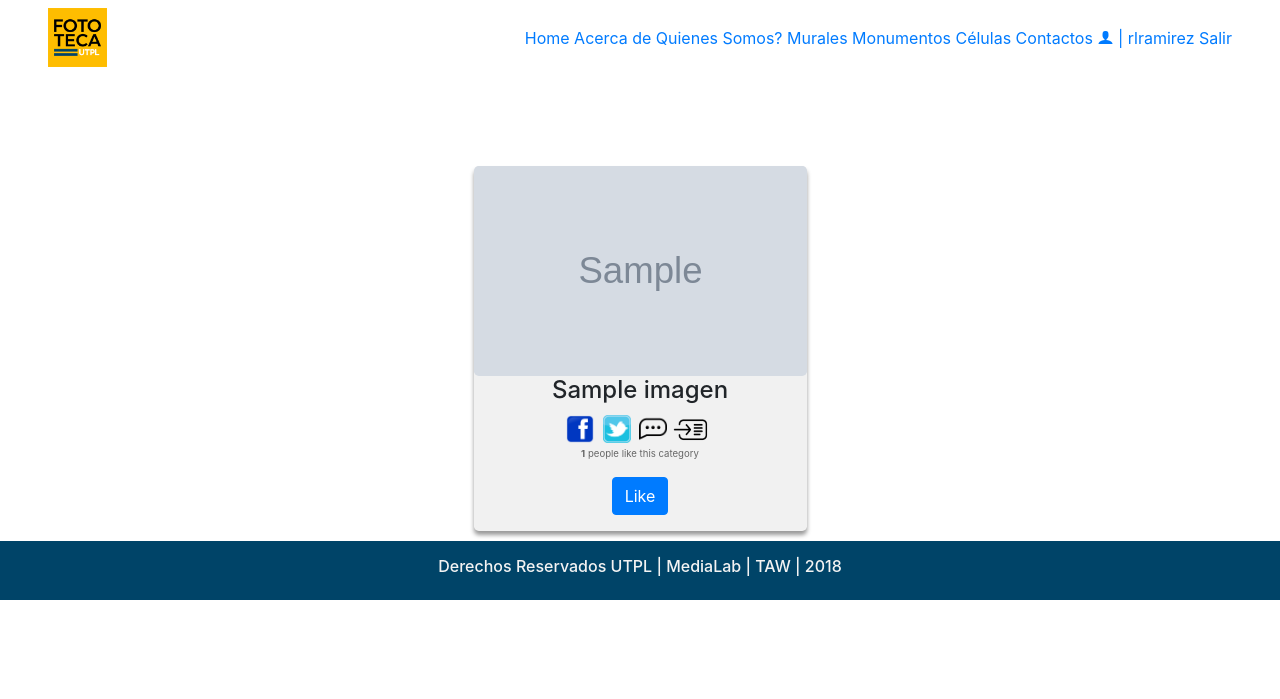
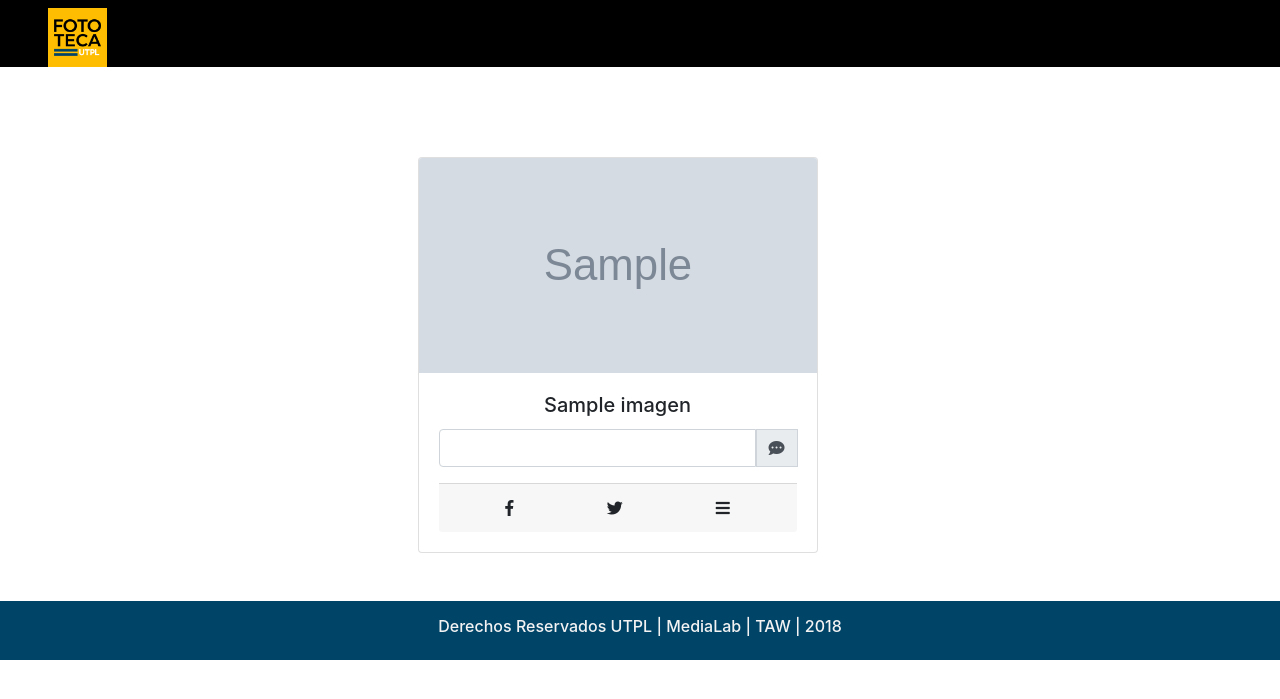
Before and after one commit to diepinto30/FototecaUTPL, a Django app: page /murales/ in a window 1280 px wide. Shown: the top 699 px of the page. Run offline with Django 3.2, Linux system fonts and the light colour scheme; a user stored in the database is signed in; tables that the repository leaves empty hold one stand-in row (values such as "Sample post"); grey boxes marked "Sample" are stand-in pictures; parts of the project's set-up code (start-up, migrations or seed data) failed here and were passed over; some libraries are stand-ins or nearby versions; some web fonts are replaced.

Commit message:
Cambios frontend en la sección de murales

```diff
--- a/fototeca/settings.py
+++ b/fototeca/settings.py
@@ -93,7 +93,7 @@
         'HOST': '127.0.0.1',
         'PORT': '3306',
         'USER': 'root',
-        'PASSWORD': 'root',
+        'PASSWORD': '',
     }
 }
 
--- a/portal/static/css/estilos.css
+++ b/portal/static/css/estilos.css
@@ -7,16 +7,17 @@
 	height: 100%;
 	font-family: Helvetica,arial;
 }
+
 /*header{
 	background: #000;
 	height: 90px;
 
-	width: 100%; !* hacemos que la cabecera ocupe el ancho completo de la página *!
-	left: 0; !* Posicionamos la cabecera al lado izquierdo *!
-	top: 0; !* Posicionamos la cabecera pegada arriba *!
+	width: 100%;  hacemos que la cabecera ocupe el ancho completo de la página
+	left: 0;  Posicionamos la cabecera al lado izquierdo
+	top: 0;  Posicionamos la cabecera pegada arriba
 	position:fixed;
-}
-header img{
+}*/
+/*header img{
 	width: 4.5%;
 	padding: 0.5em 3em ;
 }*/
@@ -35,7 +36,7 @@
 	padding: 1.6em 1em;
 	position: relative;
 }
-/*nav a{
+nav a{
 	color: #fff;
 	text-decoration:none;
 	padding: 0 1em;
@@ -47,7 +48,32 @@
 	background: #E8C000;
 	text-decoration:none;
 	transition: 0.7s;
+}
+
+/*.nav li a{
+	color: #fff;
+	text-decoration:none;
+	padding: 0 1em;
+	padding: 2em 1em;
+	transition: 0.7s;
+}
+.nav li a:hover{
+	color: #000;
+	background: #E8C000;
+	text-decoration:none;
+	transition: 0.7s;
 }*/
+
+/*nav li ul {
+	display: none;
+	position: absolute;
+	min-width: 140px;
+}
+
+nav li:hover > ul {
+	display: block;
+}*/
+
 main{
 	margin-top: 90px !important;
 	width: 95%;
--- a/portal/templates/internas/murales.html
+++ b/portal/templates/internas/murales.html
@@ -2,7 +2,7 @@
 {% block tittle %} Murales {% endblock %}
 {% load static %}
 {% block head %}
-<link rel="stylesheet" type="text/css" href="https://maxcdn.bootstrapcdn.com/bootstrap/4.0.0/css/bootstrap.min.css">
+<link rel="stylesheet" href="https://stackpath.bootstrapcdn.com/bootstrap/4.1.3/css/bootstrap.min.css" integrity="sha384-MCw98/SFnGE8fJT3GXwEOngsV7Zt27NXFoaoApmYm81iuXoPkFOJwJ8ERdknLPMO" crossorigin="anonymous">
 <link rel="stylesheet" href="https://use.fontawesome.com/releases/v5.6.3/css/all.css" integrity="sha384-UHRtZLI+pbxtHCWp1t77Bi1L4ZtiqrqD80Kn4Z8NTSRyMA2Fd33n5dQ8lWUE00s/" crossorigin="anonymous">
 <link rel="stylesheet" type="text/css" href="{% static 'css/style.css'%}">
 <link rel="stylesheet" type="text/css" href="{% static 'css/ventana.css'%}">
@@ -14,8 +14,30 @@
             <p>autor: {{ tipoimg.idautor }}</p>
         {% endfor %}{% endcomment %}
     <!--Galeria de Fotos-->
+      <div class="row mb-5">
       {% for img in list_imgs %}
+      <div class="col-md-5 mx-auto">
         {% if user.is_authenticated %}
+          <div class="card" style="width: 25rem;">
+            <img src="/media/{{ img.foto}}" alt="" class="card-img-top" height="215px">
+            <div class="card-body">
+              <h5 class="card-title">{{ img.nombre }}</h5>
+              <div class="input-group mb-3">
+                <input type="text" class="form-control">
+                <div class="input-group-prepend">
+                  <div class="input-group-text" id="btnGroupAddon2"><i class="fas fa-comment-dots" style="cursor: pointer"></i></div>
+                </div>
+              </div>
+              <div class="card-footer d-flex justify-content-around ">
+                <span ><i class="fab fa-facebook-f" style="cursor: pointer"></i></span>
+                <span ><i class="fab fa-twitter" style="cursor: pointer"></i></span>
+                <span ><i class="fas fa-bars" style="cursor: pointer"></i></span>
+              </div>
+            </div>
+          </div>
+      </div>
+                     <!--
+
                      <div class="photo_list" style="border-radius: 0.3em;">
                         <div class="" style="border-radius: 0.3em; width: 100%; display: inline-block;">
                             <img src="/media/{{ img.foto}}" alt="img_{{ img.nombre}}" style="border-radius: 0.3em;"><br>
@@ -44,7 +66,7 @@
                                 });
                             </script>
                         </div>
-                </div>
+                    </div>-->
 
             {% else %}
                 <div class="photo_list" style="border-radius: 0.3em;">
@@ -148,6 +170,7 @@
                 }
             </script>
         {% endfor %}
+      </div>
 	<script>!window.jQuery && document.write(unescape('%3Cscript src="{% static 'js/jquery-1.7.1.min.js'%}"%3E%3C/script%3E'))</script>
 	<script type="text/javascript" src="{% static 'js/ventana.js'%}"></script>
     <script type="text/javascript" src="{% static 'js/likes.js'%}"></script>
--- a/portal/templates/master.html
+++ b/portal/templates/master.html
@@ -12,7 +12,7 @@
 	{% endblock %}
 </head>
 <body>
-<header>
+<header style="background: #000000">
 	<div class="imgheader"><img src="{% static 'images/logo-fototeca.jpg'%}" title="logo" width="60"></div>
 	<nav>
 		<a href="/" class="menuinicio">Home</a>
@@ -23,7 +23,7 @@
 		<a href="/coleciones">Células</a>
 		<a href="/#contactos" class="menufin">Contactos</a>
 		{% if user.is_authenticated %}
-		<!--<div class="dropdown" style="float:right;">-->
+		<!--<div class="dropdown" style="float:right------;">-->
 
 		<a href="/formulario"><span class="icon-user"></span> | {{ user.username }}</a>
 		<a href="/logout">Salir</a>
--- a/requirements.txt
+++ /dev/null
@@ -1,5 +0,0 @@
-Django==1.8
-mysqlclient==1.3.13
-Pillow==5.3.0
-pkg-resources==0.0.0
-pytz==2018.7
```
Also changed, not shown: portal/templates/home_page.html (+7 -5 lines), 12 other files. Lines whose indentation alone changed are shown as unchanged.
